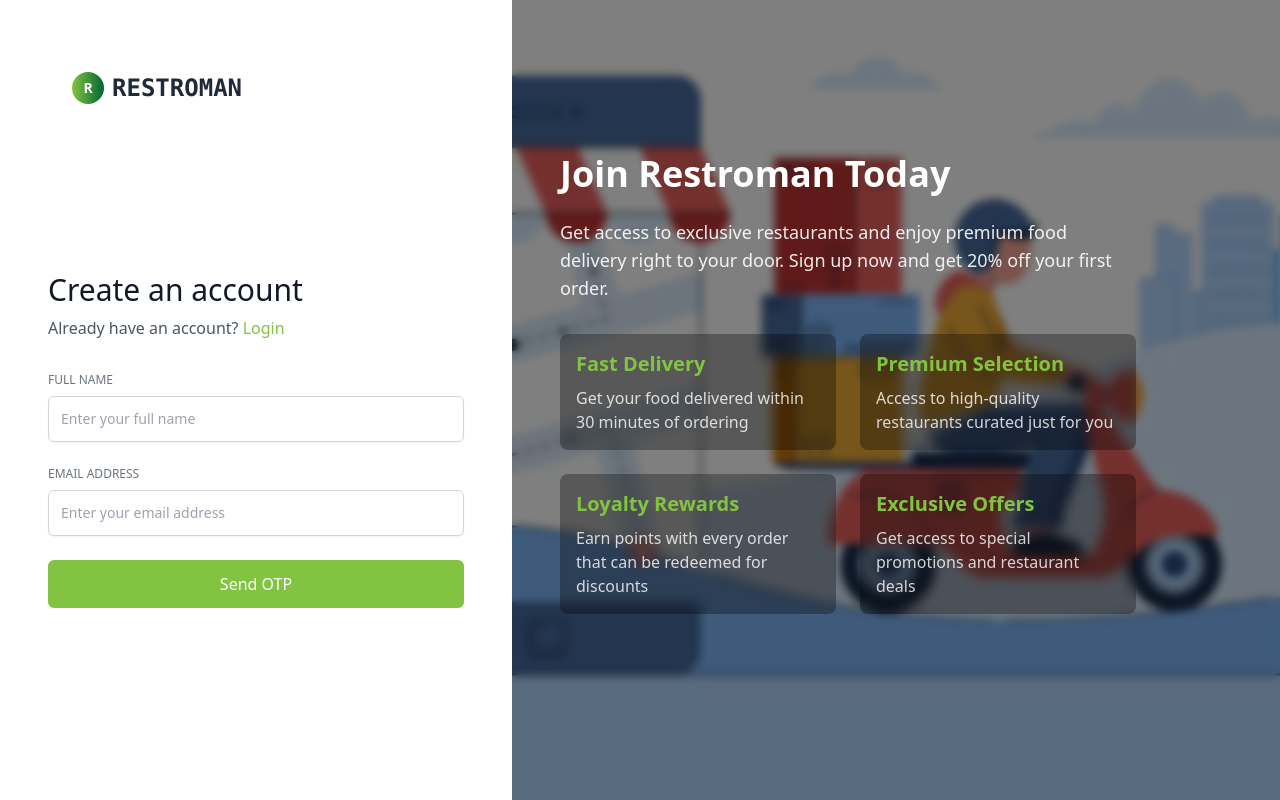
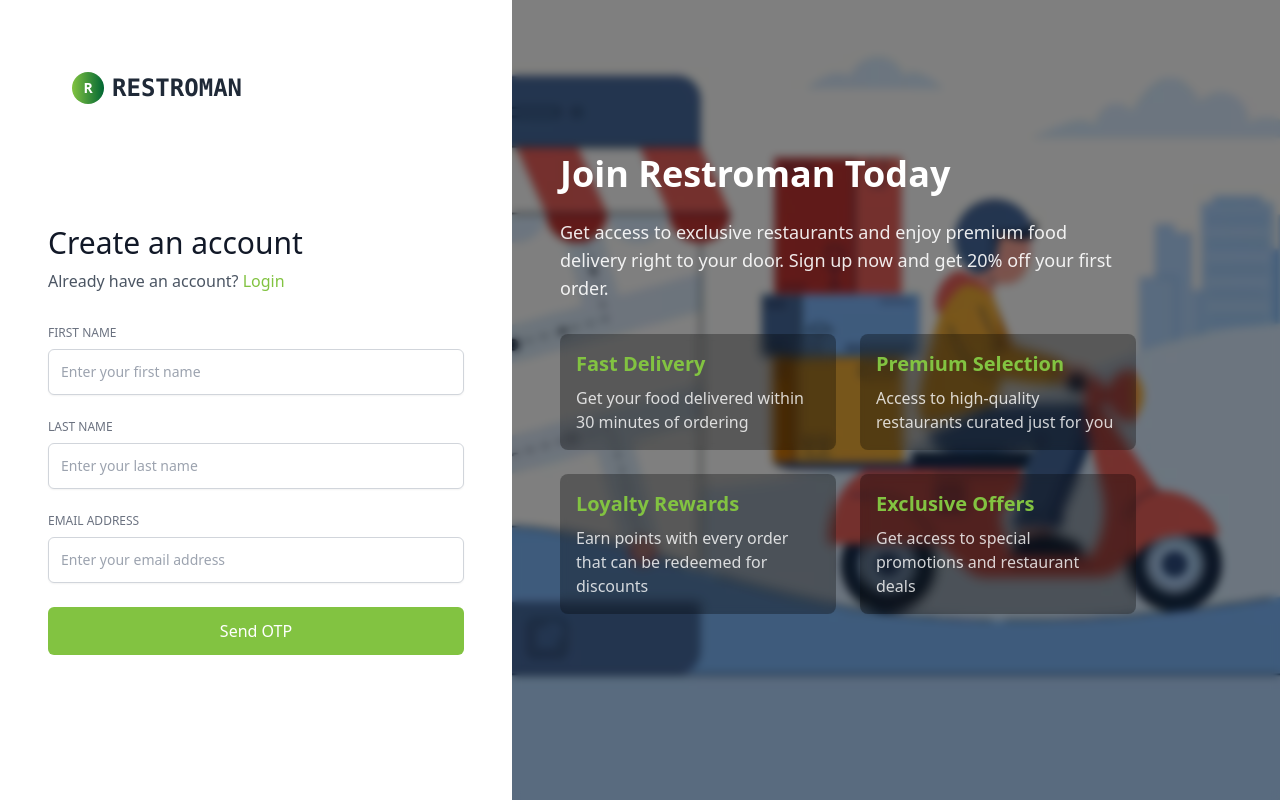
Before and after one commit to EarneyGit/restaurent-system-react-user, a React (Vite) app: page /register in a window 1280 px wide. Built offline with nearby package versions, Linux system fonts and the light colour scheme; no server answers.

Commit message:
name -> firstName and lastName

```diff
--- a/src/pages/auth/LoginPage.tsx
+++ b/src/pages/auth/LoginPage.tsx
@@ -16,7 +16,8 @@ interface LoginFormValues {
 interface User {
   _id: string;
   email: string;
-  name: string;
+  firstName: string;
+  lastName: string;
   role: string;
 }
 
--- a/src/pages/auth/OTPVerificationPage.tsx
+++ b/src/pages/auth/OTPVerificationPage.tsx
@@ -14,7 +14,7 @@ const OTPVerificationPage = () => {
   const [countdown, setCountdown] = useState(0);
 
   // Get email, name and type from location state
-  const { email, name, type = 'register' } = location.state || {};
+  const { email, firstName, lastName, type = 'register' } = location.state || {};
 
   // Handle countdown for resend button
   useEffect(() => {
@@ -60,7 +60,8 @@ const OTPVerificationPage = () => {
             navigate('/register/complete', {
               state: {
                 email,
-                name,
+                firstName,
+                lastName,
                 token: verifyResponse.data.token,
                 type: 'register'
               }
--- a/src/pages/auth/RegisterCompletePage.tsx
+++ b/src/pages/auth/RegisterCompletePage.tsx
@@ -12,7 +12,7 @@ const RegisterCompletePage = () => {
   const location = useLocation();
 
   // Get user details from location state
-  const { email, name, token, type = 'register' } = location.state || {};
+  const { email, firstName, lastName, token, type = 'register' } = location.state || {};
 
   // Redirect if missing required data
   React.useEffect(() => {
@@ -52,7 +52,8 @@ const RegisterCompletePage = () => {
       try {
         const response = await axios.post(AUTH_ENDPOINTS.REGISTER, {
           email,
-          name,
+          firstName,
+          lastName,
           token,
           password: values.password,
           phone: values.phone,
--- a/src/pages/auth/RegisterPage.tsx
+++ b/src/pages/auth/RegisterPage.tsx
@@ -10,9 +10,12 @@ const RegisterPage = () => {
   const navigate = useNavigate();
 
   const validationSchema = Yup.object({
-    name: Yup.string()
-      .min(2, "Name must be at least 2 characters")
-      .required("Name is required"),
+    firstName: Yup.string()
+      .min(2, "First name must be at least 2 characters")
+      .required("First name is required"),
+    lastName: Yup.string()
+      .min(2, "Last name must be at least 2 characters")
+      .required("Last name is required"),
     email: Yup.string()
       .email("Invalid email address")
       .required("Email is required"),
@@ -20,7 +23,8 @@ const RegisterPage = () => {
 
   const formik = useFormik({
     initialValues: {
-      name: "",
+      firstName: "",
+      lastName: "",
       email: "",
     },
     validationSchema,
@@ -37,7 +41,8 @@ const RegisterPage = () => {
           navigate("/register/verify", {
             state: {
               email: values.email,
-              name: values.name,
+              firstName: values.firstName,
+              lastName: values.lastName,
               type: 'register'
             },
           });
@@ -85,25 +90,50 @@ const RegisterPage = () => {
           <form onSubmit={formik.handleSubmit} className="space-y-6">
             <div>
               <label
-                htmlFor="name"
+                htmlFor="firstName"
                 className="block text-xs uppercase font-medium text-gray-500 mb-2"
               >
-                Full Name
+                First Name
               </label>
               <input
-                id="name"
+                id="firstName"
                 type="text"
-                {...formik.getFieldProps("name")}
+                {...formik.getFieldProps("firstName")}
                 className={`mt-1 block w-full border ${
-                  formik.touched.name && formik.errors.name
+                  formik.touched.firstName && formik.errors.firstName
                     ? "border-red-500"
                     : "border-gray-300"
                 } rounded-md shadow-sm py-3 px-3 focus:outline-none focus:ring-foodyman-lime focus:border-foodyman-lime sm:text-sm`}
-                placeholder="Enter your full name"
+                placeholder="Enter your first name"
               />
-              {formik.touched.name && formik.errors.name && (
+                {formik.touched.firstName && formik.errors.firstName && (
                 <div className="text-red-500 text-xs mt-1">
-                  {formik.errors.name}
+                  {formik.errors.firstName}
+                </div>
+              )}
+            </div>
+
+            <div>
+              <label
+                htmlFor="lastName"
+                className="block text-xs uppercase font-medium text-gray-500 mb-2"
+              >
+                Last Name
+              </label>
+              <input
+                id="lastName"
+                type="text"
+                {...formik.getFieldProps("lastName")}
+                className={`mt-1 block w-full border ${
+                  formik.touched.lastName && formik.errors.lastName
+                    ? "border-red-500"
+                    : "border-gray-300"
+                } rounded-md shadow-sm py-3 px-3 focus:outline-none focus:ring-foodyman-lime focus:border-foodyman-lime sm:text-sm`}
+                placeholder="Enter your last name"
+              />
+              {formik.touched.lastName && formik.errors.lastName && (
+                <div className="text-red-500 text-xs mt-1">
+                  {formik.errors.lastName}
                 </div>
               )}
             </div>
--- a/src/types/auth.types.ts
+++ b/src/types/auth.types.ts
@@ -1,6 +1,5 @@
 export interface User {
   _id: string;
-  name: string;
   firstName?: string;
   lastName?: string;
   email: string;
@@ -23,7 +22,8 @@ export interface RegistrationData {
   email: string;
   token: string;
   password: string;
-  name: string;
+  firstName?: string;
+  lastName?: string;
   phone: string;
   address: string;
   roleId?: string;
```
